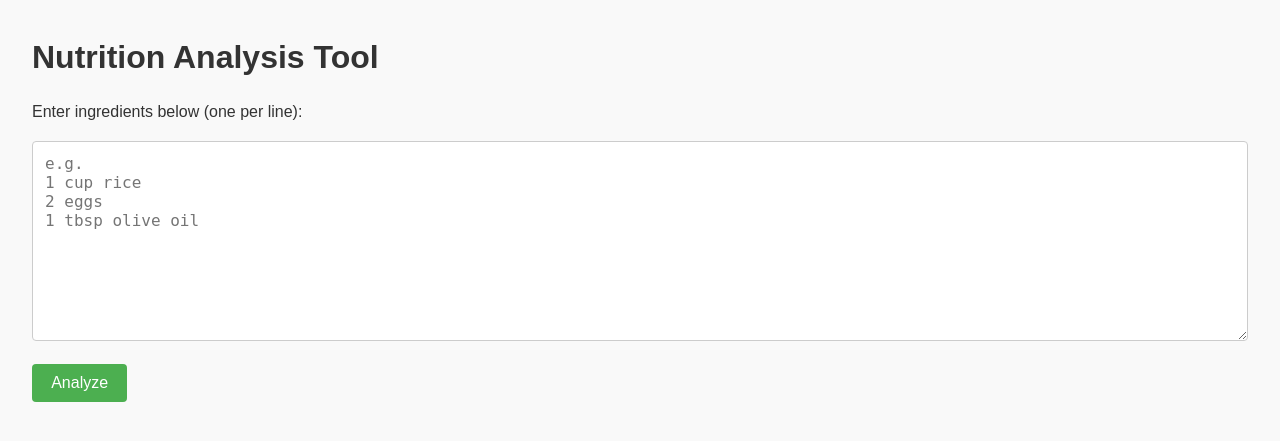
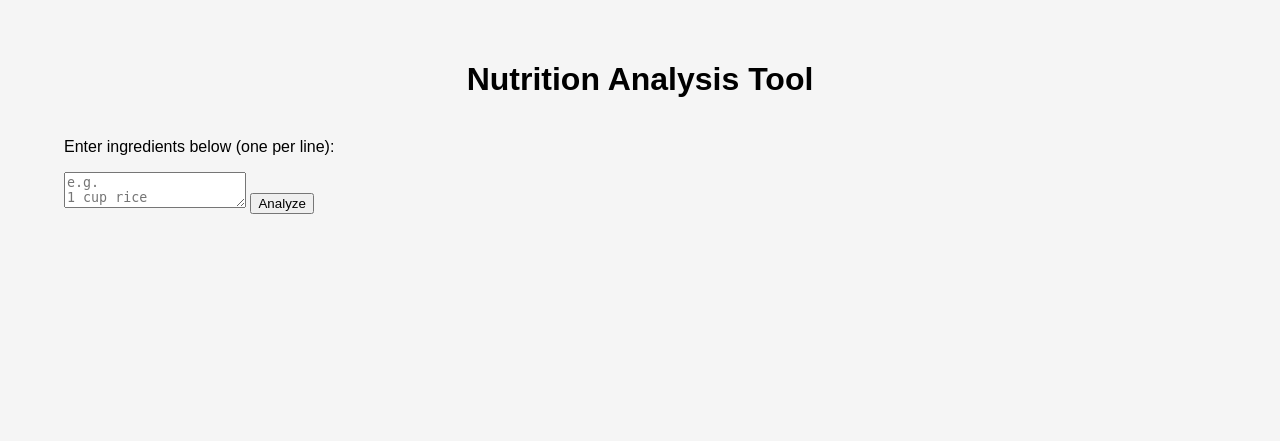
Before and after one commit to staten-island-tech/flask-api-project-graceh55, a Flask app: page / in a window 1280 px wide. Shown: the top 441 px of the page. Run offline with Flask 3, Linux system fonts and the light colour scheme.

Commit message:
Update style.css

```diff
--- a/static/style.css
+++ b/static/style.css
@@ -1,89 +1,96 @@
-/* Reset some base styles */
-* {
+body {
+  font-family: Arial, sans-serif;
+  background-color: #f5f5f5;
   margin: 0;
   padding: 0;
-  box-sizing: border-box;
 }
 
-body {
-  font-family: Arial, sans-serif;
-  padding: 2rem;
-  background-color: #f9f9f9;
-  color: #333;
-  line-height: 1.6;
+/* Container styling */
+.container {
+  width: 90%;
+  max-width: 1200px;
+  margin: 20px auto;
+  padding: 20px;
 }
 
-/* Headings */
+/* Title styling */
 h1 {
-  font-size: 2rem;
-  margin-bottom: 1rem;
+  text-align: center;
+  margin-bottom: 40px;
 }
 
-h2 {
-  font-size: 1.5rem;
-  margin-top: 2rem;
-  margin-bottom: 1rem;
+/* Card container styling */
+.card-container {
+  display: flex;
+  flex-wrap: wrap;
+  gap: 20px;
+  justify-content: center;
 }
 
-/* Form styles */
-form {
-  margin-top: 1rem;
+/* Remove link default styles */
+.card-link {
+  text-decoration: none;
+  color: inherit;
 }
 
-textarea {
-  width: 100%;
-  height: 200px;
-  font-size: 1rem;
-  padding: 0.75rem;
-  border: 1px solid #ccc;
-  border-radius: 4px;
-  resize: vertical;
+/* Individual card styling */
+.card {
+  background-color: #fff;
+  border: 1px solid #ddd;
+  border-radius: 8px;
+  overflow: hidden;
+  width: 200px;
+  text-align: center;
+  box-shadow: 0 2px 5px rgba(0, 0, 0, 0.1);
+  transition: transform 0.2s;
 }
 
-input[type="submit"] {
-  padding: 0.6rem 1.2rem;
-  font-size: 1rem;
-  margin-top: 1rem;
-  background-color: #4CAF50;
-  color: white;
-  border: none;
-  border-radius: 4px;
-  cursor: pointer;
-  transition: background-color 0.3s ease;
+/* Hover effect for cards */
+.card:hover {
+  transform: scale(1.05);
 }
 
-input[type="submit"]:hover {
-  background-color: #45a049;
+/* Card image styling */
+.card img {
+  width: 100%;
+  height: auto;
 }
 
-/* Nutrition facts section */
-.summary p {
-  font-size: 1.1rem;
-  margin-bottom: 0.5rem;
+/* Card body styling */
+.card-body {
+  padding: 15px;
 }
 
-ul {
-  list-style-type: none;
-  padding-left: 0;
+/* Card title styling */
+.card-title {
+  font-size: 1.2em;
+  margin: 0;
 }
 
-li {
-  background: #f4f4f4;
-  margin-bottom: 8px;
-  padding: 10px;
-  border-left: 5px solid #4CAF50;
-  border-radius: 4px;
+/* Card text styling */
+.card-text {
+  color: #555;
+  margin-top: 5px;
 }
 
-/* Link back */
-a {
-  display: inline-block;
-  margin-top: 2rem;
-  color: #4CAF50;
-  text-decoration: none;
-  font-weight: bold;
+/* Pokémon detail page styling */
+.pokemon-detail {
+  text-align: center;
 }
 
-a:hover {
-  text-decoration: underline;
+.pokemon-detail img {
+  width: 200px;
+  height: auto;
+  margin-bottom: 20px;
 }
+
+.pokemon-detail p {
+  font-size: 1.1em;
+}
+
+/* Chart container styling */
+.pokemon-stats {
+  width: 100%;
+  max-width: 600px;
+  margin: 40px auto;
+}
```
